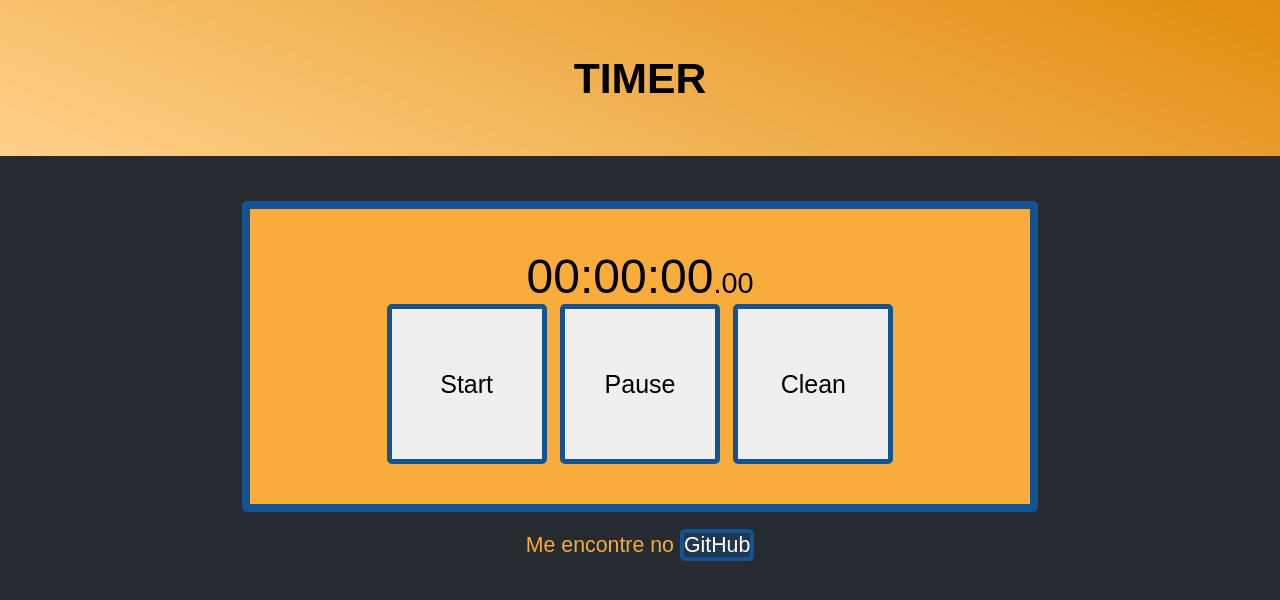
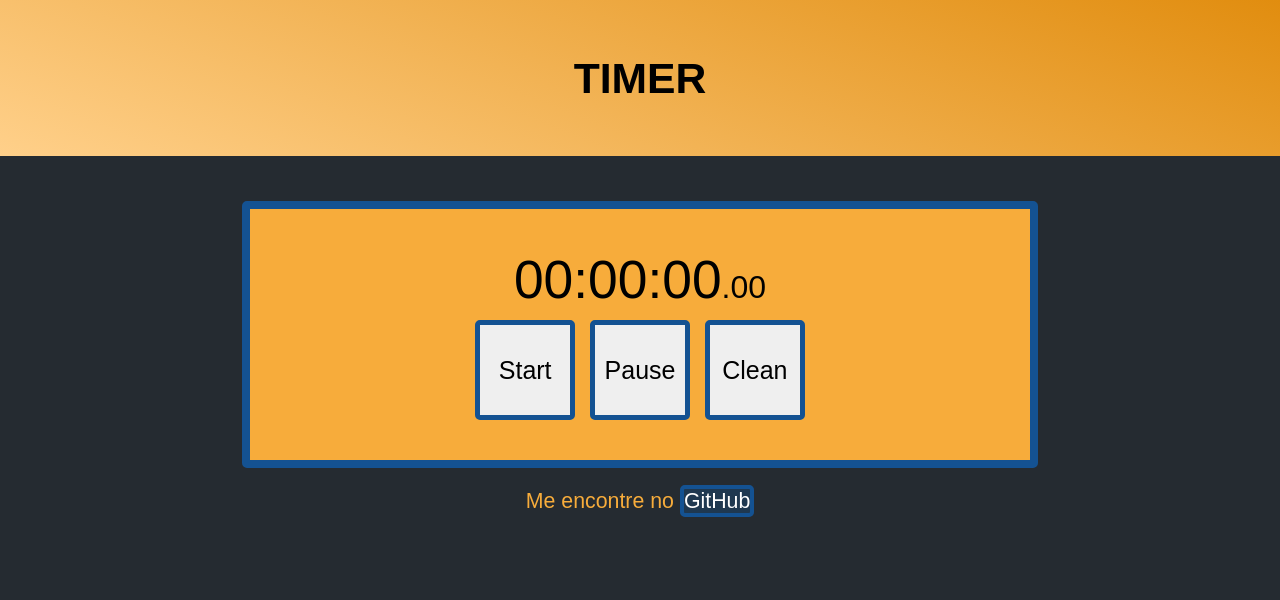
Before and after one commit to EdOzz42/Timer, a plain HTML site: page index.html in a window 1280 px wide. Drawn offline with Linux system fonts and the light colour scheme.

Commit message:
CSS, JS update
Comentários no código JS.
Melhoria no tamanho dos botões.

```diff
--- a/index.html
+++ b/index.html
@@ -14,12 +14,14 @@
 
     <main class="content">
         <section>
-            <div id="Time" class="Timer">00:00:00<span class="miliseconds">.00</span></div>
+            <div id="Time" class="timer">
+                00:00:00<span class="miliseconds">.00</span>
+            </div>
         </section>
 
         <section>
             <input type="button" value="Start" id="Start" class="start">
-            <input type="button" value="Pause" id="End" class="pause">
+            <input type="button" value="Pause" id="Pause" class="pause">
             <input type="button" value="Clean" id="Clean" class="clean">
         </section>
     </main>
--- a/style.css
+++ b/style.css
@@ -17,7 +17,7 @@ body {
     min-width: 300px;
     margin: auto;
     text-align: center;
-    font-size: 36pt;
+    font-size: 40pt;
     background-color: #F7AC3B;
     border: 8px solid #145292;
     border-radius: 5px;
@@ -25,44 +25,47 @@ body {
     padding: 40px;
 }
 
+.timer {
+    margin-bottom: 10px;
+}
+
 .miliseconds {
     font-size: 60%;
 }
 
 input {
-    height: 160px;
-    width: 160px;
+    height: 100px;
+    width: 100px;
     font-size: 25px;
     border-radius: 5px;
     border: 5px solid #145292;
 }
 
+input:hover {
+    color: white;
+    font-weight: 700;
+    background-size: contain;
+    cursor: pointer;
+}
+
 .start:hover {
     border: 5px solid rgb(61, 210, 61);
     background-image: url(images/play_icon.png);
-    background-size: contain;
     background-color: rgb(53, 145, 53);
-    color: white;
-    font-weight: 700;
 }
 
 .clean:hover {
     border: 5px solid rgb(255, 255, 255);
     background-image: url(images/clean_icon.png);
-    background-size: contain;
     background-color: rgb(190, 190, 190);
     color: rgb(43, 43, 43);
-    font-weight: 700;
 }
 
 .pause:hover {
     border: 5px solid rgb(233, 121, 121);
     background-image: url(images/pause_icon.png);
-    background-size: contain;
-    background-position: 5px;
+    background-position: 4px;
     background-color: rgb(186, 40, 40) ;
-    color: white;
-    font-weight: 700;
 }
 
 .footer {
--- a/timer.js
+++ b/timer.js
@@ -1,20 +1,26 @@
+// Seleção dos botões "Start", "Pause" e "Clean" do HTML.
+
 let startButton = document.querySelector('#Start')
-let stopButton = document.querySelector('#End')
+let stopButton = document.querySelector('#Pause')
 let cleanButton = document.querySelector('#Clean')
 let divTime = document.querySelector('#Time')
 
+// Escutadores de eventos, cada botao vai executar uma determinada função.
 startButton.addEventListener('click', start)
 stopButton.addEventListener('click', pause)
 cleanButton.addEventListener('click', clear)
 
+// Variáveis, espaços de memória para as 4 unidades mais usadas em cronômetros para mensurar tempo.
 let miliSec = 0
 let sec = 0
 let min = 0
 let hours = 0
 
+// Variável que vai armazenar o intervalo de tempo 'setInterval(timer, 10)'. Com a finalidade de manipulação desse elemento nas funções.
 let determinadoTime
 
 function twoNumbers(TwoNum) {
+    // Função que vai fazer todas as maneiras de medir tempo serem representadas com 2 casas.
     if (TwoNum < 10) {
         return '0' + TwoNum
     }
@@ -24,6 +30,9 @@ function twoNumbers(TwoNum) {
 }
 
 function timer(){
+    // Função do cálculo do tempo percorrido.
+    // Intervalo de 1 milisegundo => +miliseg * 1000  = 1 segundo, intervalos de 10 milisegundos => +miliseg * 100 = 1 segundo.
+    // Cada 10 milisegundos => Adicionar 1 unidade para milisegundos.
     miliSec++
     if (miliSec == 100) {
         sec++
@@ -43,23 +52,31 @@ function timer(){
 }
 
 function start() {
+    // Função que vai dar inicio a contagem
+    // Reset
     clearInterval(determinadoTime)
     miliSec = 0
     sec = 0
     min = 0
     hours = 0
+    // Intervalo de tempo (10 milisegundos) => Executar => Função 'timer'
     determinadoTime = setInterval(timer, 10)
 }
 
 function clear() {
+    // Função que vai limpar a contagem
+    // Reset
     clearInterval(determinadoTime)
     miliSec = 0
     sec = 0
     min = 0
     hours = 0
+    // Voltar ao padrão (00:00:00.00)
     divTime.innerHTML = '00:00:00<span class="miliseconds">.00</span>'
 }
 
 function pause() {
+    // função que vai pausar a contagem
+    // Parar a execução da função 'timer' por intervalos de tempo.
     clearInterval(determinadoTime)
 }
```
